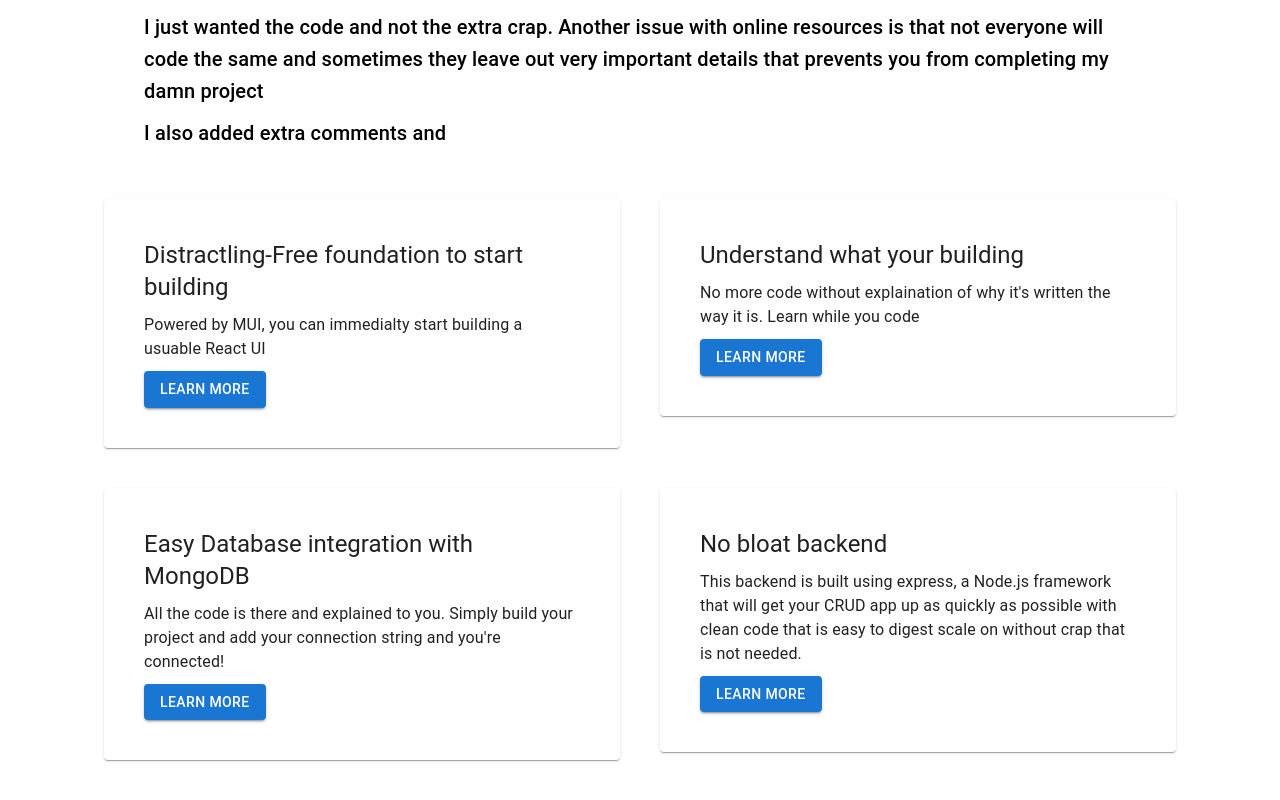
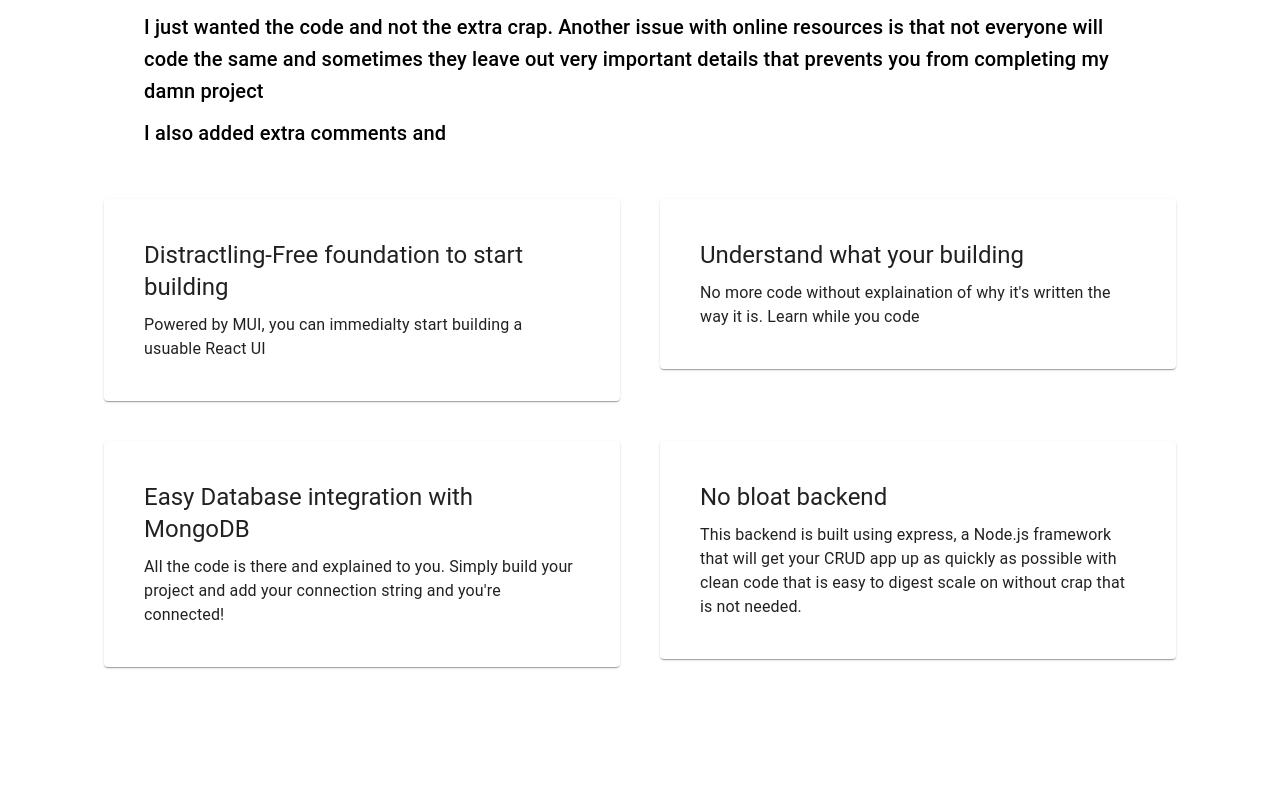
Before and after one commit to DigytUX/react-mui-mongodb-template, a React (Create React App) app in the folder client/: page / in a window 1280 px wide. Shown: the part 463-1263 px from the top of the page. After the commit the page ends 1170 px from the top, so only its background shows below. Built offline with nearby package versions, Linux system fonts and the light colour scheme.

Commit message:
Removed butotn

```diff
--- a/client/src/App.js
+++ b/client/src/App.js
@@ -3,8 +3,7 @@ import {
   Box,
   Paper,
   Typography,
-  Grid,
-  Button
+  Grid
 } from '@mui/material';
 
 function App() {
@@ -82,7 +81,6 @@ function App() {
               <Box sx={styles.FlexBox}>
                 <Typography variant="h5">Distractling-Free foundation to start building</Typography>
                 <Typography variant="body1">Powered by MUI, you can immedialty start building a usuable React UI</Typography>
-                <Button variant="contained">Learn more</Button>
               </Box>
             </Paper>
           </Grid>
@@ -91,7 +89,6 @@ function App() {
               <Box sx={styles.FlexBox}>
                 <Typography variant="h5">Understand what your building</Typography>
                 <Typography variant="body1">No more code without explaination of why it's written the way it is. Learn while you code</Typography>
-                <Button variant="contained">Learn more</Button>
               </Box>
             </Paper>
           </Grid>
@@ -100,7 +97,6 @@ function App() {
               <Box sx={styles.FlexBox}>
                 <Typography variant="h5">Easy Database integration with MongoDB</Typography>
                 <Typography variant="body1">All the code is there and explained to you. Simply build your project and add your connection string and you're connected!</Typography>
-                <Button variant="contained">Learn more</Button>
               </Box>
             </Paper>
           </Grid>
@@ -118,7 +114,6 @@ function App() {
                   This backend is built using express, a Node.js framework that will get your CRUD app
                   up as quickly as possible with clean code that is easy to digest scale on without crap that is not needed.
                 </Typography>
-                <Button variant="contained">Learn more</Button>
               </Box>
             </Paper>
           </Grid>
```
